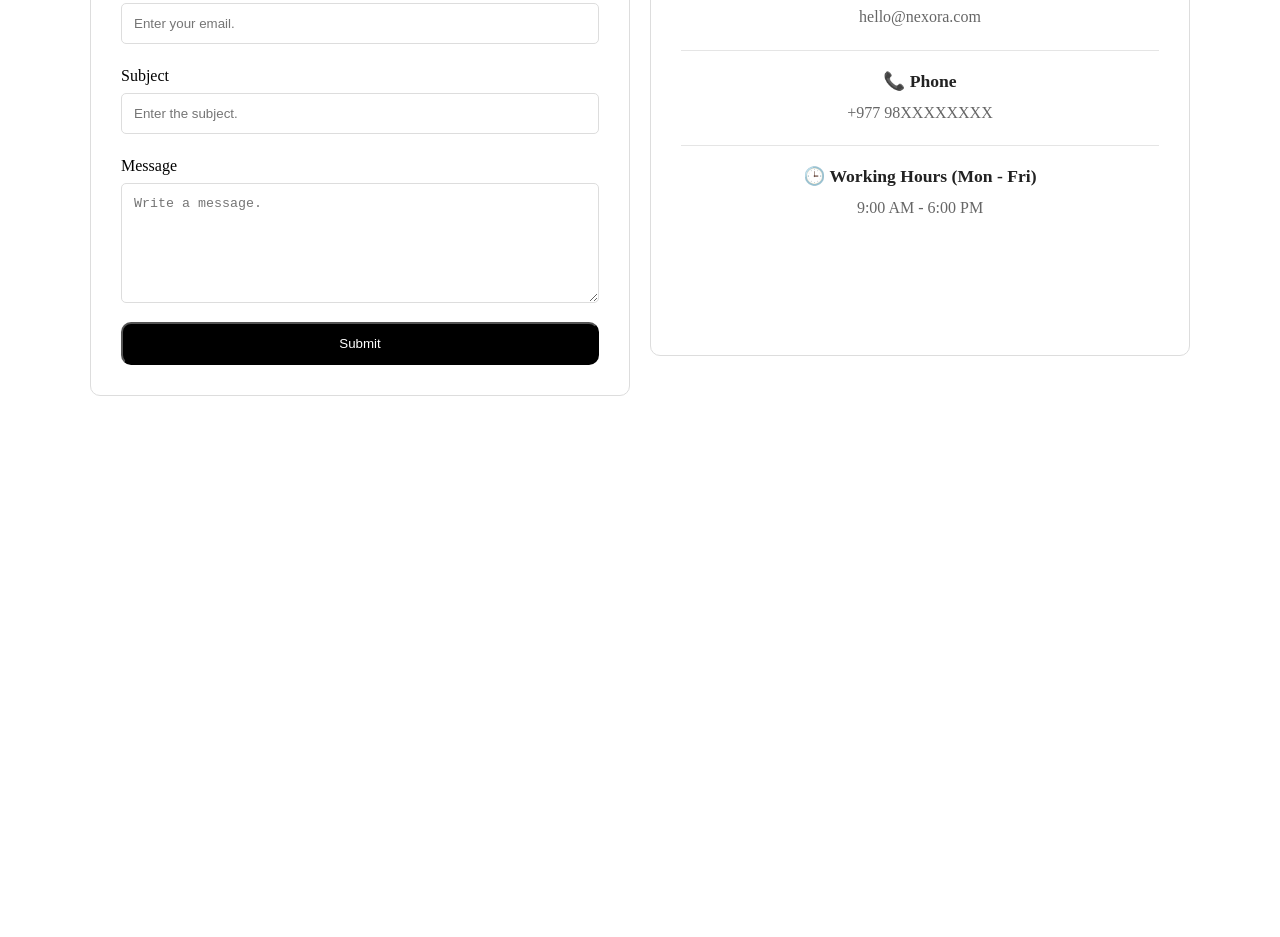
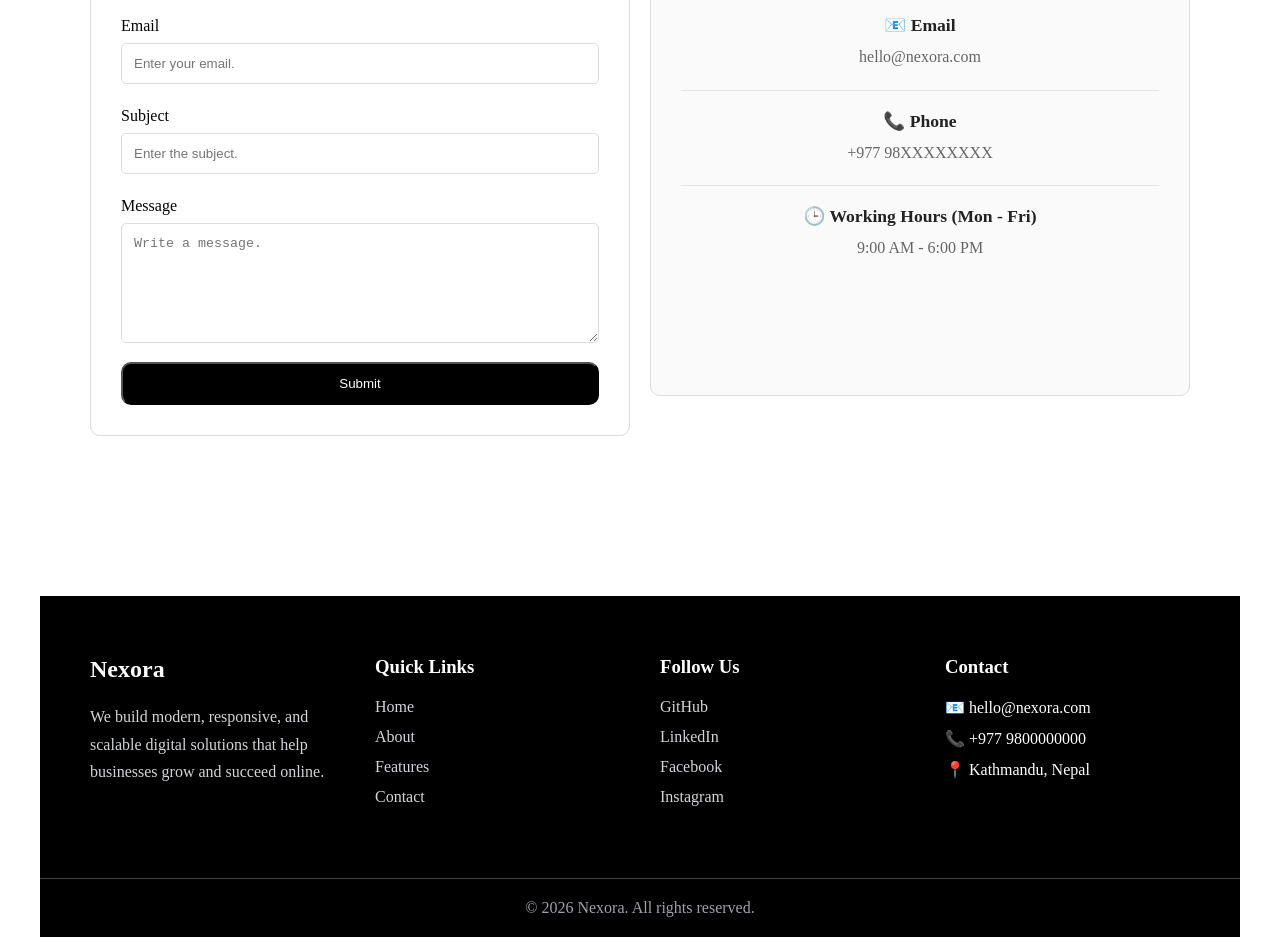
Before and after one commit to rupeshthapa9700/responsive-landing-page, a plain HTML site: page index.html in a window 1280 px wide. Shown: the part 1862-2799 px from the top of the page. Before the commit the page ends 2338 px from the top, so only its background shows below. Drawn offline with Linux system fonts and the light colour scheme.

Commit message:
Finish HTML and CSS for Nexora landing page

```diff
--- a/index.html
+++ b/index.html
@@ -13,10 +13,10 @@
         <nav>
             <h1>Nexora</h1>
             <ul>
-                <li><a href="#">Home</a></li>
-                <li><a href="#">About</a></li>
-                <li><a href="#">Features</a></li>
-                <li><a href="#">Contact</a></li>
+                <li><a href="index.html">Home</a></li>
+                <li><a href="#about">About</a></li>
+                <li><a href="#features">Features</a></li>
+                <li><a href="#contact">Contact</a></li>
             </ul>
             <button>Get Started</button>
         </nav>
@@ -114,6 +114,52 @@
             </div>
         </section>
     </main>
+    <footer>
+    <div class="footer-container">
+
+        <div class="footer-about">
+            <h2>Nexora</h2>
+            <p>
+                We build modern, responsive, and scalable digital
+                solutions that help businesses grow and succeed online.
+            </p>
+        </div>
+
+        <div class="footer-links">
+            <h3>Quick Links</h3>
+            <ul>
+                <li><a href="index.html">Home</a></li>
+                <li><a href="#about">About</a></li>
+                <li><a href="#features">Features</a></li>
+                <li><a href="#contact">Contact</a></li>
+            </ul>
+        </div>
+
+        <div class="footer-social">
+            <h3>Follow Us</h3>
+            <ul>
+                <li><a href="#">GitHub</a></li>
+                <li><a href="#">LinkedIn</a></li>
+                <li><a href="#">Facebook</a></li>
+                <li><a href="#">Instagram</a></li>
+            </ul>
+        </div>
+
+        <div class="footer-contact">
+            <h3>Contact</h3>
+            <ul>
+                <li>📧 hello@nexora.com</li>
+                <li>📞 +977 9800000000</li>
+                <li>📍 Kathmandu, Nepal</li>
+            </ul>
+        </div>
+
+    </div>
+
+    <div class="footer-bottom">
+        <p>&copy; 2026 Nexora. All rights reserved.</p>
+    </div>
+</footer>
 </body>
 
 </html>
--- a/style.css
+++ b/style.css
@@ -1,32 +1,41 @@
-    *{
+* {
   margin: 0;
   padding: 0;
   box-sizing: border-box;
 }
-    body{
+html{
+  scroll-behavior: smooth;
+}
+body {
   max-width: 1200px;
   margin: 0 auto;
 }
-    nav{
+header{
+  position: sticky;
+  z-index: 1;
+  top: 0;
+  background: white;
+}
+nav {
   display: flex;
   justify-content: space-between;
   align-items: center;
   padding: 20px 50px;
 }
 
-    nav ul{
+nav ul {
   list-style: none;
   display: flex;
   gap: 20px;
 }
-    nav h1{
+nav h1 {
   font-size: 28px;
 }
-    nav ul a{
+nav ul a {
   text-decoration: none;
   color: gray;
 }
-    nav button{
+nav button {
   padding: 10px 20px;
   border: none;
   border-radius: 5px;
@@ -34,26 +43,26 @@
   background-color: black;
   color: white;
 }
-    ul a:hover{
+nav ul a:hover {
   color: black;
 }
-    nav button{
+nav button {
   transition: 0.3s;
 }
-    nav button:hover{
+nav button:hover {
   opacity: 0.8;
 }
 
-    #hero h2{
+#hero h2 {
   font-size: 48px;
   margin-bottom: 20px;
 }
-    #hero p{
+#hero p {
   max-width: 600px;
   line-height: 1.6;
   margin-bottom: 20px;
 }
-    #hero button{
+#hero button {
   background-color: black;
   color: white;
   padding: 10px 20px;
@@ -62,59 +71,58 @@
   cursor: pointer;
 }
 
-    #hero button:hover{
+#hero button:hover {
   opacity: 0.8;
 }
 
-    #hero{
+#hero {
   padding: 80px 50px;
   display: flex;
   justify-content: space-between;
   align-items: center;
   gap: 40px;
 }
-    .hero-content{
+.hero-content {
   flex: 1;
 }
-    .hero-image{
+.hero-image {
   flex: 1;
 }
-    .hero-image img{
+.hero-image img {
   width: 100%;
   max-width: 500px;
 }
 
-    #about{
+#about {
   display: flex;
   align-items: center;
   justify-content: space-between;
   gap: 40px;
   padding: 80px 50px;
 }
-    .about-image img{
+.about-image img {
   flex: 1;
   width: 100%;
   max-width: 500px;
   border-radius: 10px;
-
 }
-    .about-content{
+.about-content {
   flex: 1;
 }
-    .about-content h2{
+.about-content h2 {
   font-size: 48px;
   margin-bottom: 20px;
 }
-    #about p{
+#about p {
   max-width: 600px;
   line-height: 1.6;
   margin-bottom: 20px;
 }
-    .about-content ul{
+.about-content ul {
   list-style: none;
   margin-bottom: 20px;
 }
-    #about button{
+#about button {
   background-color: black;
   color: white;
   padding: 10px 20px;
@@ -122,150 +130,209 @@
   border: none;
   cursor: pointer;
 }
-    #about button:hover{
+#about button:hover {
   opacity: 0.8;
 }
-    #features{
+#features {
   padding: 80px 50px;
 }
-    #features h2{
+#features h2 {
   text-align: center;
   margin-bottom: 40px;
 }
-    .feature-cards{
+.feature-cards {
   display: flex;
   gap: 20px;
 }
-    .card{
+.card {
   flex: 1;
   border: 1px solid #ddd;
   padding: 30px;
   border-radius: 10px;
   transition: 0.3s;
 }
-    .card:hover{
+.card:hover {
   transform: translateY(-5px);
 }
 
-    .card h3{
+.card h3 {
   margin-bottom: 10px;
 }
-    #contact{
+#contact {
   padding: 80px 50px;
 }
 
-    #contact h2{
+#contact h2, #contact p {
   text-align: center;
-        margin: auto;
 }
-    .contact-info{
+.contact-info {
   text-align: center;
   margin-bottom: 40px;
 }
-    .contact-container{
+.contact-container {
   display: flex;
   gap: 20px;
+  margin-top: 40px;
+
 }
 
-    .contact-card{
+.contact-card {
   flex: 1;
   border: 1px solid #ddd;
   padding: 30px;
   border-radius: 10px;
   transition: 0.3s;
-
 }
 
-    .contact-card:hover{
+.contact-card:hover {
   transform: translateY(-5px);
 }
 
-    input, textarea{
+input,
+textarea {
   width: 100%;
   margin-bottom: 15px;
   border: 1px solid #ddd;
   border-radius: 5px;
   padding: 12px;
 }
-textarea{
+textarea {
   min-height: 120px;
 }
-input:focus, textarea:focus{
+input:focus,
+textarea:focus {
   outline: 1px solid black;
 }
 
-.contact-form button{
+.contact-form button {
   width: 100%;
   background-color: black;
   color: white;
   border-radius: 10px;
   padding: 12px;
 }
-    .contact-form label{
+.contact-form label {
   display: block;
   margin: 0.5rem 0;
 }
-    .contact-info h3{
+.contact-info h3 {
   font-size: 1.1rem;
   font-weight: 600;
   color: #222;
   margin-bottom: 8px;
 }
-    .card-info{
+.contact-info {
   background: #fafafa;
 }
-    .contact-info p{
+.contact-info p {
   color: #666;
   margin-bottom: 20px;
   line-height: 1.6;
 }
-    .contact-info hr{
+.contact-info hr {
   border: none;
   border-top: 1px solid #e5e5e5;
   margin: 20px 0;
 }
-    @media(max-width:768px){
-        nav{
+footer {
+  background-color: black;
+  color: white;
+  margin-top: 80px;
+}
+.footer-container {
+  display: flex;
+  justify-content: space-between;
+  gap: 40px;
+  flex-wrap: wrap;
+  padding: 60px 50px;
+}
+.footer-about,
+.footer-links,
+.footer-social,
+.footer-contact {
+  flex: 1;
+  min-width: 220px;
+}
+
+.footer-about p {
+  color: #d1d5db;
+  margin-top: 15px;
+  line-height: 1.7;
+}
+footer h2,
+footer h3 {
+  margin-bottom: 20px;
+}
+footer ul {
+  list-style: none;
+}
+footer li {
+  margin-bottom: 12px;
+}
+
+footer a {
+  text-decoration: none;
+  color: #d1d5db;
+  transition: color 0.3s;
+}
+footer a:hover {
+  color: white;
+}
+.footer-bottom {
+  border-top: 1px solid #374151;
+  text-align: center;
+  padding: 20px;
+}
+
+.footer-bottom p {
+  color: #9ca3af;
+}
+
+@media (max-width: 768px) {
+  nav {
     flex-direction: column;
     gap: 20px;
   }
 
-        nav ul{
+  nav ul {
     flex-direction: column;
     align-items: center;
   }
-        #hero{
+  #hero {
     flex-direction: column;
     align-items: center;
   }
-        #hero h2{
+  #hero h2 {
     font-size: 2rem;
   }
 
-        .hero-image img{
+  .hero-image img {
     max-width: 100%;
     width: 100%;
   }
-        #about{
+  #about {
     flex-direction: column;
     align-items: center;
   }
-        #about h2{
+  #about h2 {
     font-size: 2rem;
   }
-        .about-image img{
+  .about-image img {
     max-width: 100%;
     width: 100%;
   }
-        .feature-cards{
+  .feature-cards {
     flex-direction: column;
     align-items: center;
   }
-        .card{
+  .card {
     width: 100%;
   }
-        .contact-container{
+  .contact-container {
     flex-direction: column;
   }
-
+  .footer-container{
+    flex-direction: column;
+    text-align: center;
 }
+}
```
Lines whose indentation alone changed are shown as unchanged.
